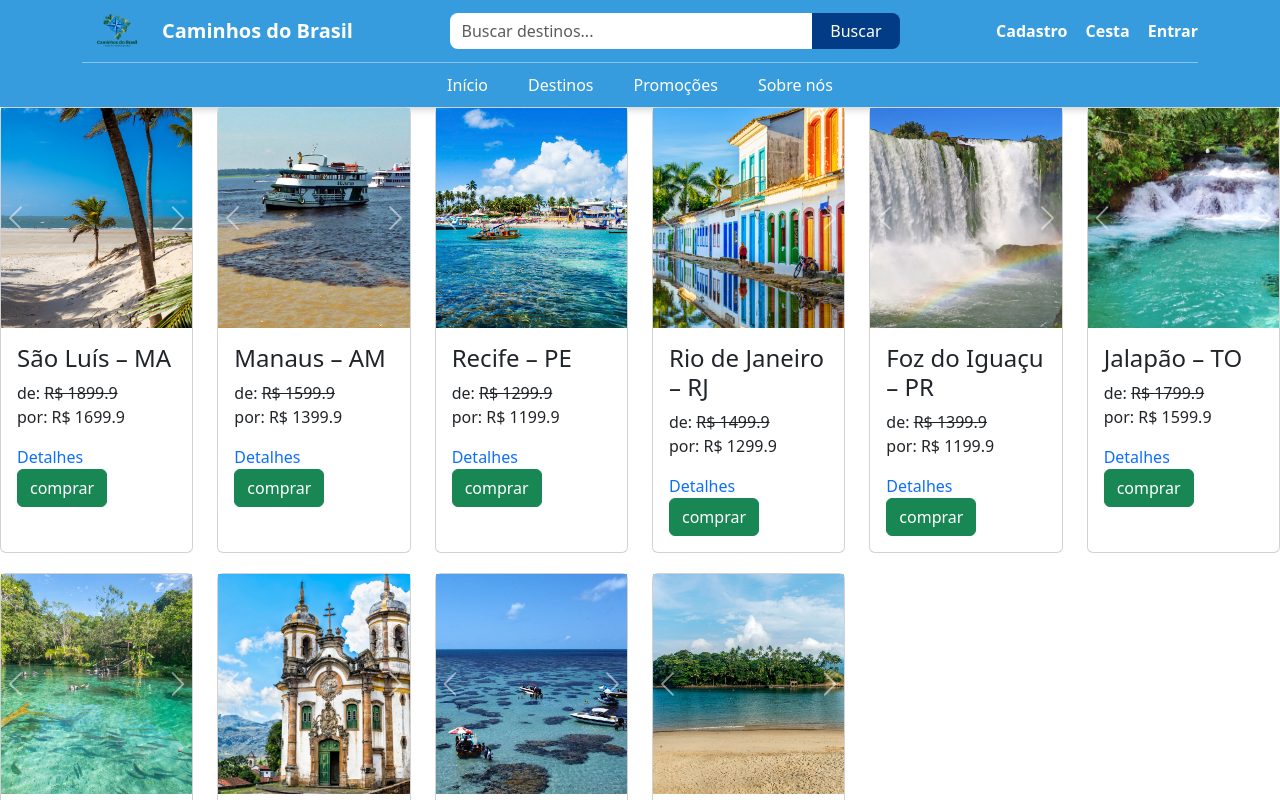
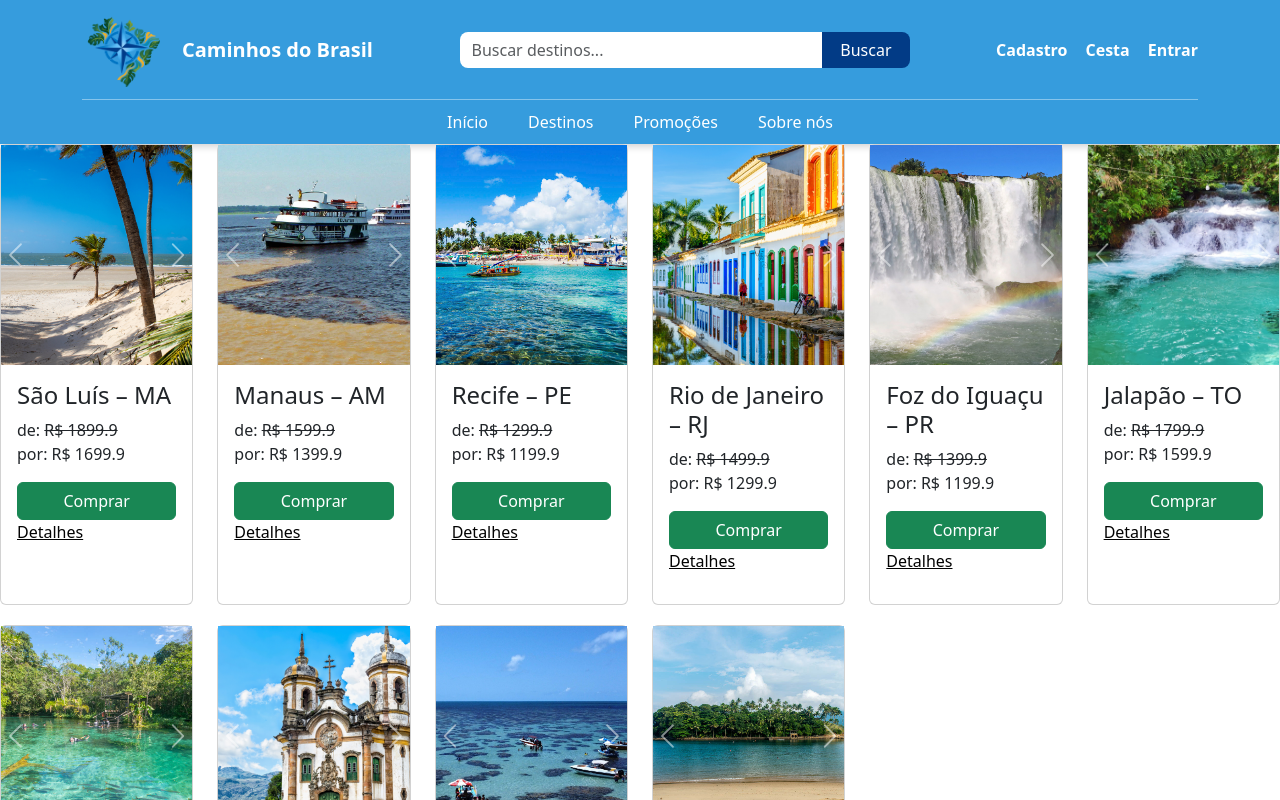
Before and after one commit to ketlinvgp1/P1, an Angular app: page / in a window 1280 px wide. Shown: the top 800 px of the page. Built offline with nearby package versions, Linux system fonts and the light colour scheme.

Commit message:
Correção carrossel e detalhes

```diff
--- a/src/app/app.css
+++ b/src/app/app.css
@@ -25,7 +25,7 @@
 }
 
 #logotipo {
-    width: 70px;
+    width: 90px;
     height: auto;
 }
 
--- a/src/app/vitrine/vitrine.css
+++ b/src/app/vitrine/vitrine.css
@@ -16,6 +16,7 @@
 
 .botao {
     background-color: aqua;
+
 }
 
 .menu {
@@ -49,13 +50,20 @@
 /* DETALHES */
 
 .detalhes {
+    display: block;
+    color: #020202;
+    text-decoration: underline;
     cursor: pointer;
-    text-decoration: none;
-    margin-right: 15px;
+    margin-bottom: 15px;
 }
 
 .detalhes:hover {
     text-decoration: underline;
+}
+
+.botao-comprar {
+    display: block;
+    width: 100%;
 }
 
 
--- a/src/app/vitrine/vitrine.html
+++ b/src/app/vitrine/vitrine.html
@@ -5,7 +5,7 @@
 
 <div class="row vitrine">
     <div
-        class="col-12 col-sm-6 col-md-4 col-lg-3 col-xl-2"
+        class="col-12 col-sm-5 col-md-4 col-lg-3 col-xl-2"
         *ngFor="let obj of lista">
 
         <div class="card anuncio">
@@ -13,8 +13,7 @@
             <!-- CARROSSEL -->
             <div
                 id="carousel{{obj.codigo}}"
-                class="carousel slide"
-                data-bs-ride="carousel">
+                class="carousel slide">
 
                 <div class="carousel-inner">
 
@@ -82,15 +81,16 @@
                     por: R$ {{obj.valor}}
                 </p>
 
-                <a href="#" class="detalhes">
-                    Detalhes
+                <a
+                href="#"
+                class="btn btn-success botao-comprar"
+                *ngIf="obj.quantidade > 0">
+                Comprar
                 </a>
 
-                <a
-                    href="#"
-                    class="btn btn-success"
-                    *ngIf="obj.quantidade > 0">
-                    comprar
+
+                <a href="#" class="detalhes">
+                Detalhes
                 </a>
 
             </div>
```
Also changed, not shown: public/logotipo.png.
